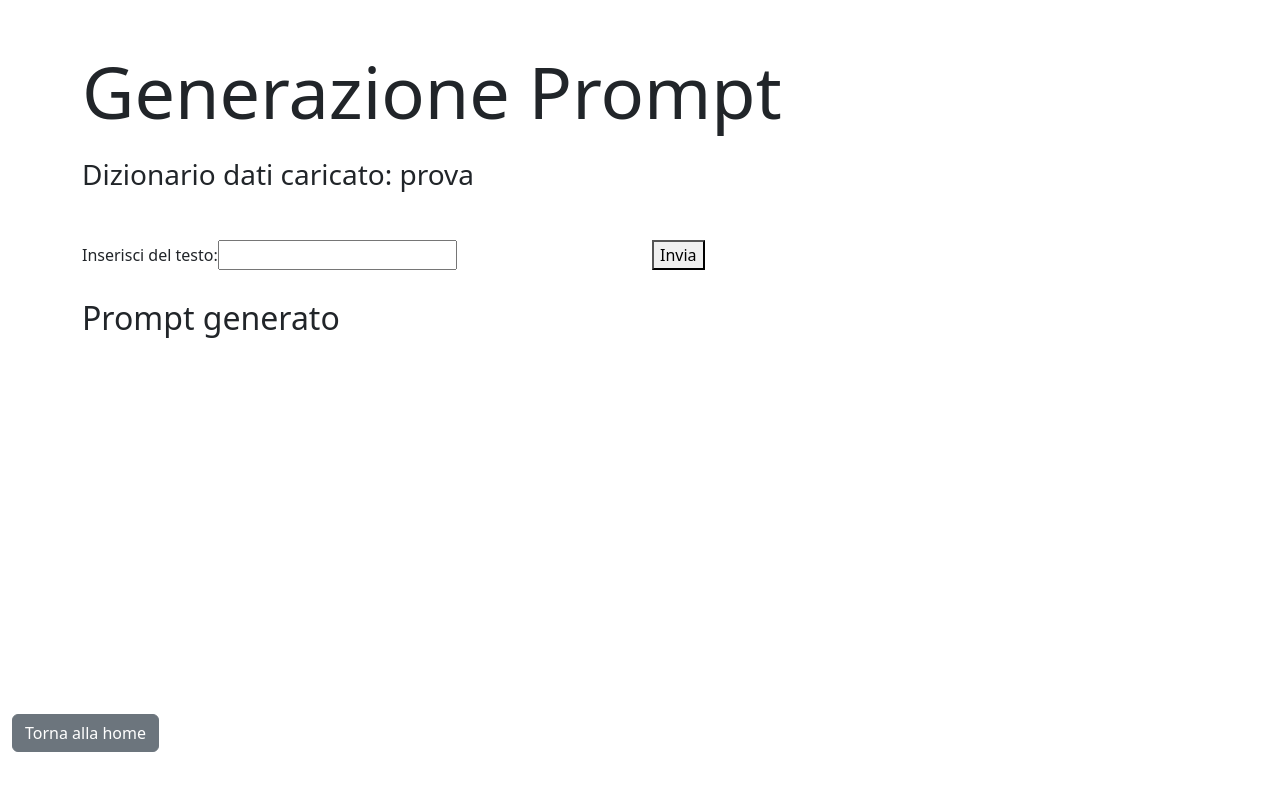
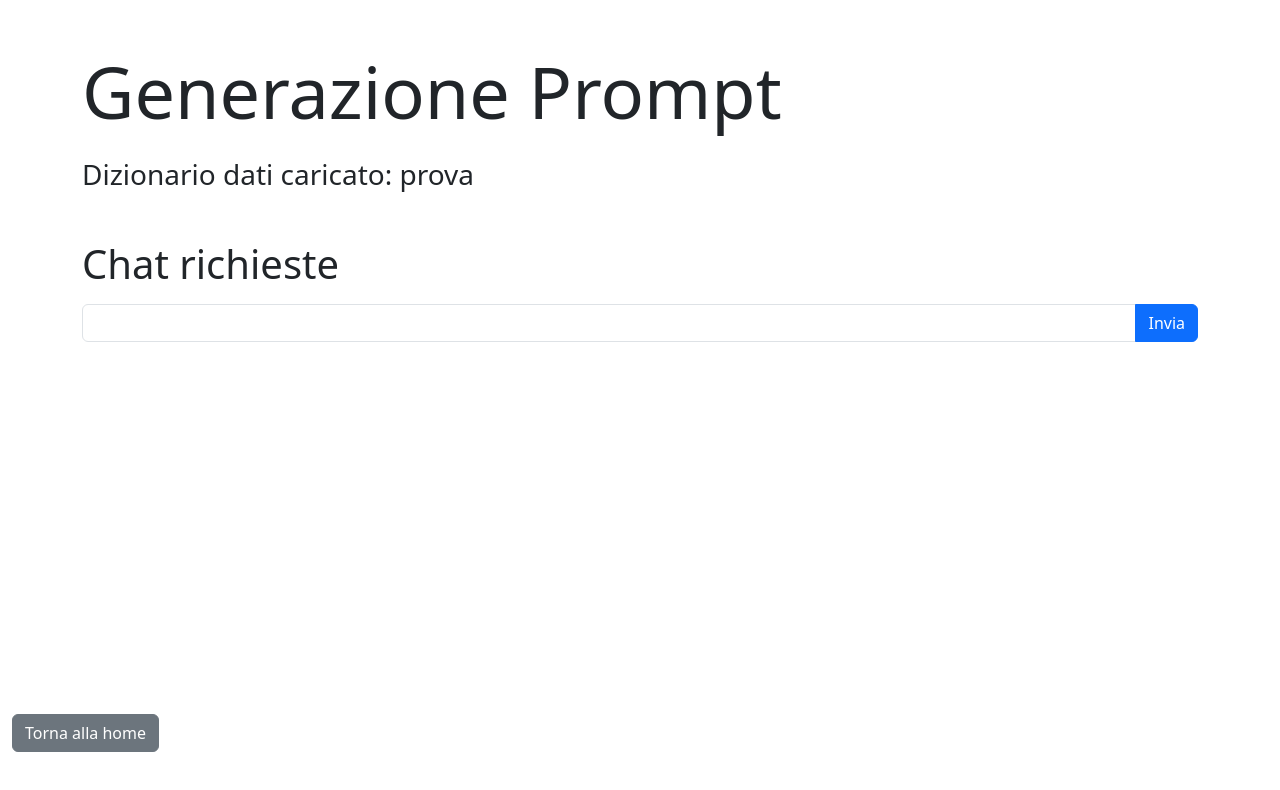
Before and after one commit to 6Coders/ChatSQL, a Vue app in the folder frontend/: page /request in a window 1280 px wide. Shown: the top 790 px of the page. Built offline with nearby package versions, Linux system fonts and the light colour scheme.

Commit message:
Sistemata Grafica RequestPage
Sistemato la grafica RequestPage, per renderla simile a chatGPT, aggiunto risposta di errore, se il prompt non viene generato o stoppato

```diff
--- a/frontend/src/components/InputRequest.vue
+++ b/frontend/src/components/InputRequest.vue
@@ -1,5 +1,5 @@
 <template>
-    <input v-model="requestMessage" name="requestMessage">
+    <input :class="requestClass" v-model="requestMessage" name="requestMessage">
   </template>
 
   <script>
@@ -7,6 +7,9 @@
 
   export default {
     name: 'InputRequest',
+    props:{
+      requestClass: String,
+    },
     setup() {
       const requestMessage = ref('')
 
--- a/frontend/src/components/SendRequestButton.vue
+++ b/frontend/src/components/SendRequestButton.vue
@@ -1,6 +1,6 @@
 <template>
-  <button type="button" @click="submitForm" v-if="!isSending">Invia</button>
-  <button type="button" title="Interrompi" @click="stopSending" v-else>Interrompi</button>
+  <button :class="sendButtonClass" type="button" @click="submitForm" v-if="!isSending">Invia</button>
+  <button :class="stopSendButtonClass" type="button" title="Interrompi" @click="stopSending" v-else>Interrompi</button>
 </template>
 
 <script>
@@ -8,7 +8,11 @@ import { ref } from 'vue'
 import axios from 'axios'
 export default {
   name: 'SendRequestButton',
-  props: ['requestMessage'],
+  props: {
+    requestMessage: String,
+    sendButtonClass: String,
+    stopSendButtonClass: String,
+  },
   setup(props, { emit }) {
     const isSending = ref(false)
     const CancelToken = axios.CancelToken
@@ -36,6 +40,7 @@ export default {
 
     async function submitForm() {
       isSending.value = true
+      emit('request', props.requestMessage)
       try {
         const responseMessage = await generatePrompt()
         emit('submit', responseMessage)
--- a/frontend/src/viewmodel/VMRequest.js
+++ b/frontend/src/viewmodel/VMRequest.js
@@ -7,6 +7,9 @@ export default function RequestPageViewModel() {
     if (responseMessage != 'Stopped') {
       addMessage('user', requestMessage.value)
       addMessage('response', responseMessage)
+    }else{
+      addMessage('user', requestMessage.value)
+      addMessage('response', 'errore o stoppato') //il messaggio è di prova per test
     }
   }
 
--- a/frontend/src/views/RequestPage.vue
+++ b/frontend/src/views/RequestPage.vue
@@ -6,31 +6,26 @@
     <InputRequest v-model="requestMessage"/>
     <SendRequestButton :requestMessage="requestMessage" @submit="handleMessage" />
     <p>Torna alla home<RedirectButton :buttonClass="buttonClass" :destination="destinationHome">Torna alla home</RedirectButton></p>
-  </div>-->
+</div>-->
   <div class="container mt-5">
     <h1 class="display-2">Generazione Prompt</h1>
     <h3 class="mt-4">Dizionario dati caricato: prova</h3>
 
-    <div class="row mt-5">
-      <div class="col-md-6">
-        <label for="inputText" class="form-label">Inserisci del testo:</label>
-        <InputRequest v-model="requestMessage"/>
-      </div>
-      <div class="col-md-6">
-        <SendRequestButton :requestMessage="requestMessage" @submit="handleMessage" />
-      </div>
+  </div>
+  <div class="container mt-5">
+    <h1>Chat richieste</h1>
+
+    <!-- Messaggi chat -->
+    <ViewGeneratedPrompts :messages="messages" />
+
+    <!-- Input per l'utente -->
+    <div class="input-group mt-3">
+       <InputRequest v-model="requestMessage" :requestClass="requestClass"/>
+       <SendRequestButton :requestMessage="requestMessage" @submit="handleMessage" :sendButtonClass="sendButtonClass" :stopSendButtonClass="stopSendButtonClass"/>
     </div>
-
-    <!-- Seconda riga per il "Prompt generato" -->
-    <div class="row mt-4">
-      <div class="col-md-12">
-        <h2>Prompt generato</h2>
-        <ViewGeneratedPrompts :messages="messages" />
-      </div>
-    </div>
-
   </div>
 
+  <!-- bottone home-->
   <div class="container-fluid fixed-bottom mb-5 ml-5">
     <RedirectButton :buttonClass="buttonClass" :destination="destinationHome">Torna alla home</RedirectButton>
   </div>
@@ -58,8 +53,18 @@ export default {
       requestMessage,
       messages,
       handleMessage,
+      destinationHome: "/",
+
+      /*ASPETTO COMPONENTI*/
+      //redirect button
       buttonClass: "btn btn-secondary",
-      destinationHome: "/"
+
+      //send button
+      sendButtonClass: "btn btn-primary",
+      stopSendButtonClass: "btn btn-warning",
+
+      //input request
+      requestClass: "form-control"
     }
   }
 }
```
